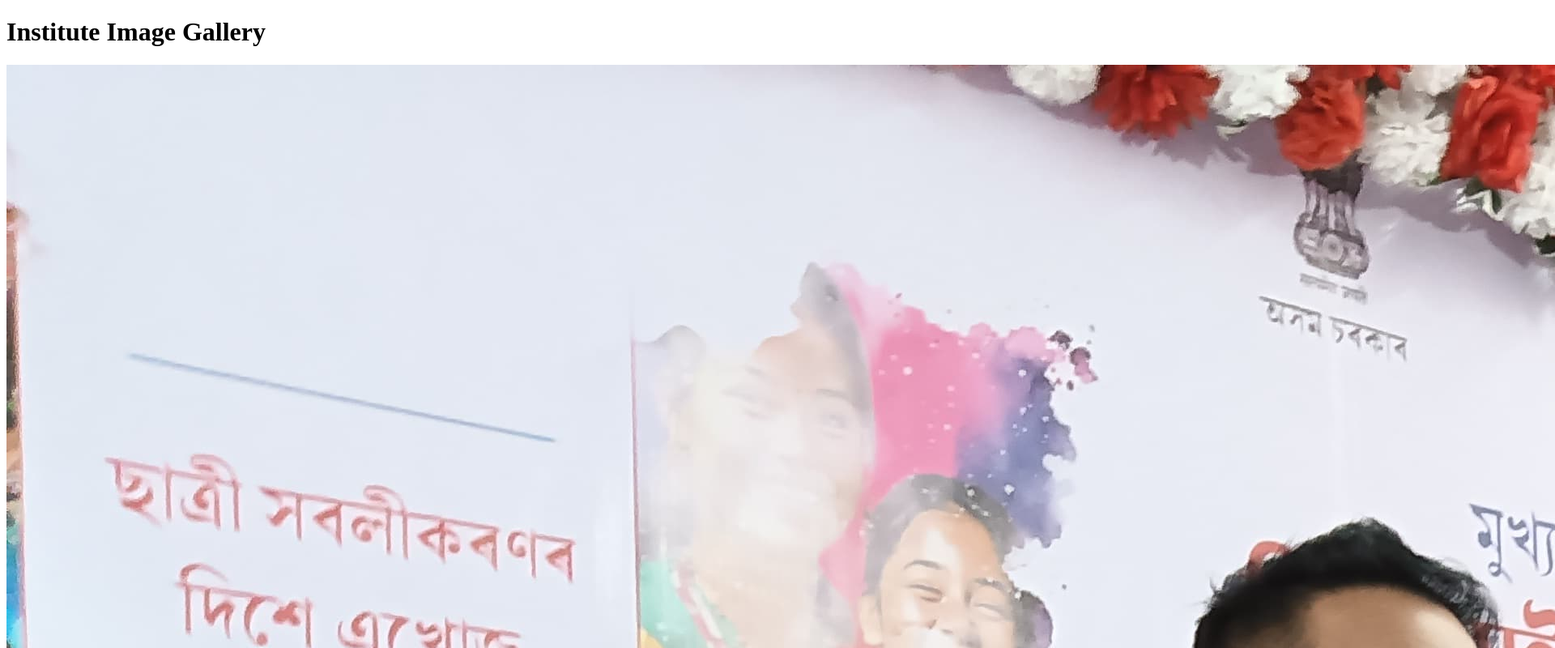
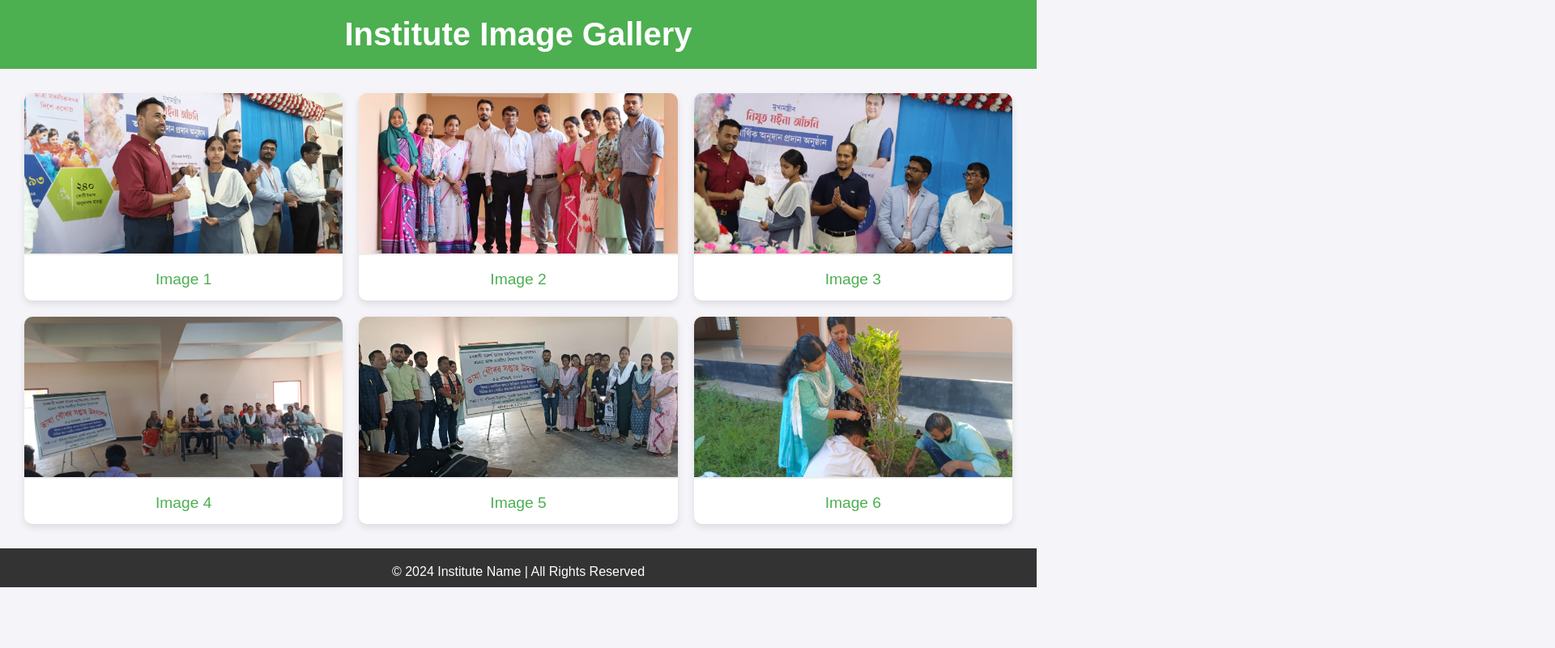
Before and after one commit to Akibul41/gal, a plain HTML site: page index.html in a window 1280 px wide. Shown: the top 800 px of the page at 81% size, 1920 px wide, since content can reach past the window. Drawn offline with Linux system fonts and the light colour scheme.

Commit message:
Update styles.css

```diff
--- a/styles.css
+++ b/styles.css
@@ -1,34 +1,94 @@
-// Function to fetch image list from images.json and load the gallery
-function loadGallery() {
-    const gallery = document.getElementById('gallery');
-
-    // Fetch the image filenames from the JSON file
-    fetch('images.json')
-        .then(response => response.json())
-        .then(data => {
-            const images = data.images;  // List of image filenames
-
-            // Loop through the image filenames and create gallery items
-            images.forEach((filename, index) => {
-                const galleryItem = document.createElement('div');
-                galleryItem.classList.add('gallery-item');
-
-                const img = document.createElement('img');
-                img.src = `images/${filename}`;  // Load image from images folder
-                img.alt = `Image ${index + 1}`;
-
-                const caption = document.createElement('p');
-                caption.innerText = `Image ${index + 1}`;
-
-                galleryItem.appendChild(img);
-                galleryItem.appendChild(caption);
-                gallery.appendChild(galleryItem);
-            });
-        })
-        .catch(err => {
-            console.error('Error loading images:', err);
-        });
+/* Basic Reset */
+* {
+    margin: 0;
+    padding: 0;
+    box-sizing: border-box;
 }
 
-// Call the function to load the gallery after the DOM is ready
-window.onload = loadGallery;
+/* Body and Text Styles */
+body {
+    font-family: 'Arial', sans-serif;
+    background-color: #f4f4f9;
+    color: #333;
+}
+
+/* Header Styles */
+header {
+    background-color: #4CAF50;
+    color: #fff;
+    padding: 20px 0;
+    text-align: center;
+}
+
+h1 {
+    font-size: 2.5rem;
+    font-weight: bold;
+}
+
+/* Main Gallery Section */
+.gallery {
+    display: grid;
+    grid-template-columns: repeat(auto-fill, minmax(300px, 1fr));
+    gap: 20px;
+    padding: 30px;
+}
+
+.gallery-item {
+    background-color: #fff;
+    border-radius: 10px;
+    box-shadow: 0 4px 8px rgba(0, 0, 0, 0.1);
+    overflow: hidden;
+    transition: transform 0.3s ease;
+    text-align: center;
+}
+
+.gallery-item:hover {
+    transform: scale(1.05);
+}
+
+.gallery-item img {
+    width: 100%;
+    height: 200px;
+    object-fit: cover;
+    border-bottom: 2px solid #eee;
+}
+
+.gallery-item p {
+    font-size: 1.2rem;
+    padding: 15px;
+    color: #4CAF50;
+}
+
+/* Footer Section */
+footer {
+    background-color: #333;
+    color: #fff;
+    padding: 10px 0;
+    text-align: center;
+}
+
+footer p {
+    font-size: 1rem;
+    margin-top: 10px;
+}
+
+/* Responsive Design */
+@media screen and (max-width: 768px) {
+    h1 {
+        font-size: 2rem;
+    }
+
+    .gallery-item p {
+        font-size: 1rem;
+    }
+}
+
+@media screen and (max-width: 480px) {
+    h1 {
+        font-size: 1.5rem;
+    }
+
+    .gallery-item p {
+        font-size: 0.9rem;
+    }
+}
```
